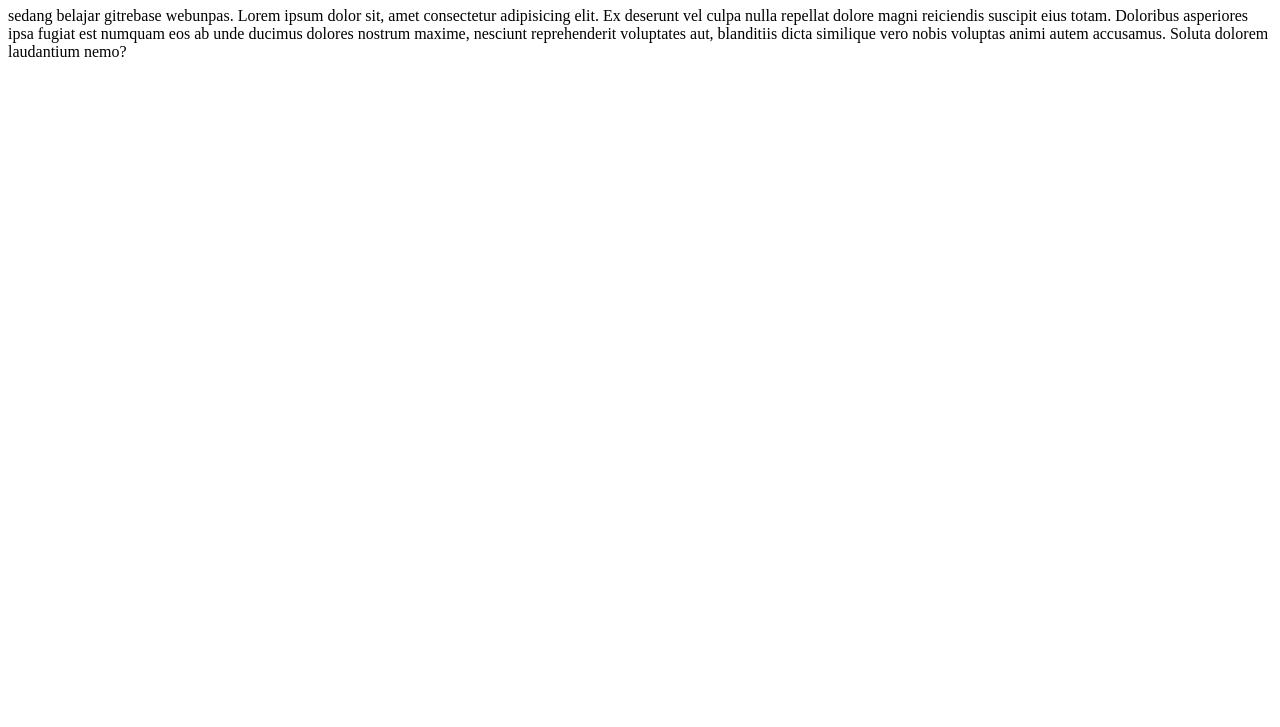
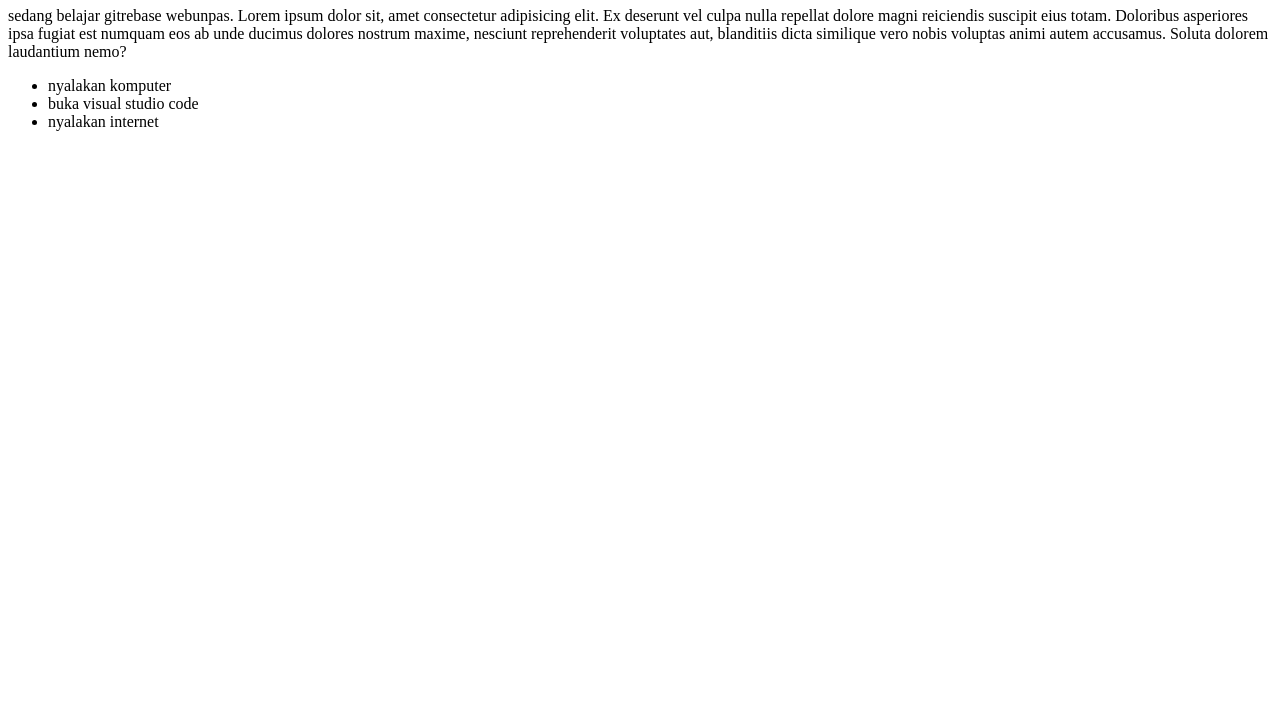
Before and after one commit to jenpomin/belajar-git-rebase, a plain HTML site: page index.html in a window 1280 px wide. Shown: the part 73-800 px from the top of the page. Drawn offline with Linux system fonts and the light colour scheme.

Commit message:
menambahkan elemen li pada index.html

```diff
--- a/index.html
+++ b/index.html
@@ -15,6 +15,11 @@
         eos ab unde ducimus dolores nostrum maxime, nesciunt reprehenderit voluptates aut, blanditiis dicta similique
         vero nobis voluptas animi autem accusamus. Soluta dolorem laudantium nemo?</p>
 
+    <ul>
+        <li>nyalakan komputer</li>
+        <li>buka visual studio code</li>
+        <li>nyalakan internet</li>
+    </ul>
 
 </body>
 
```
